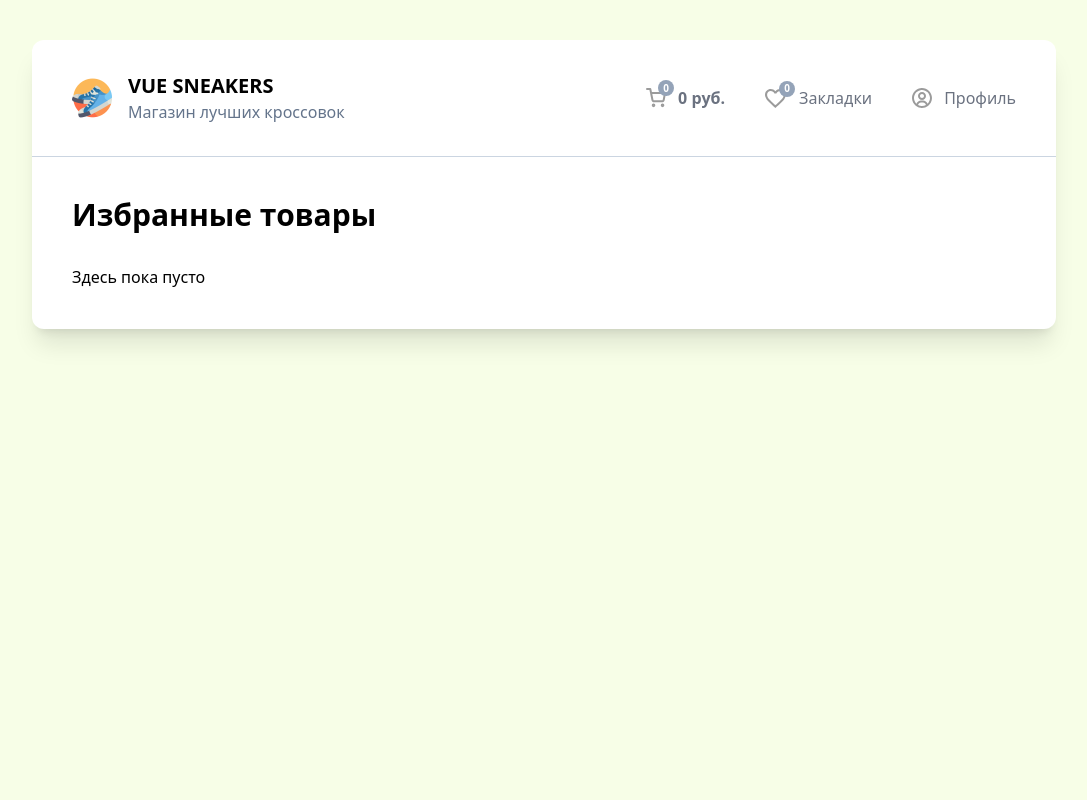
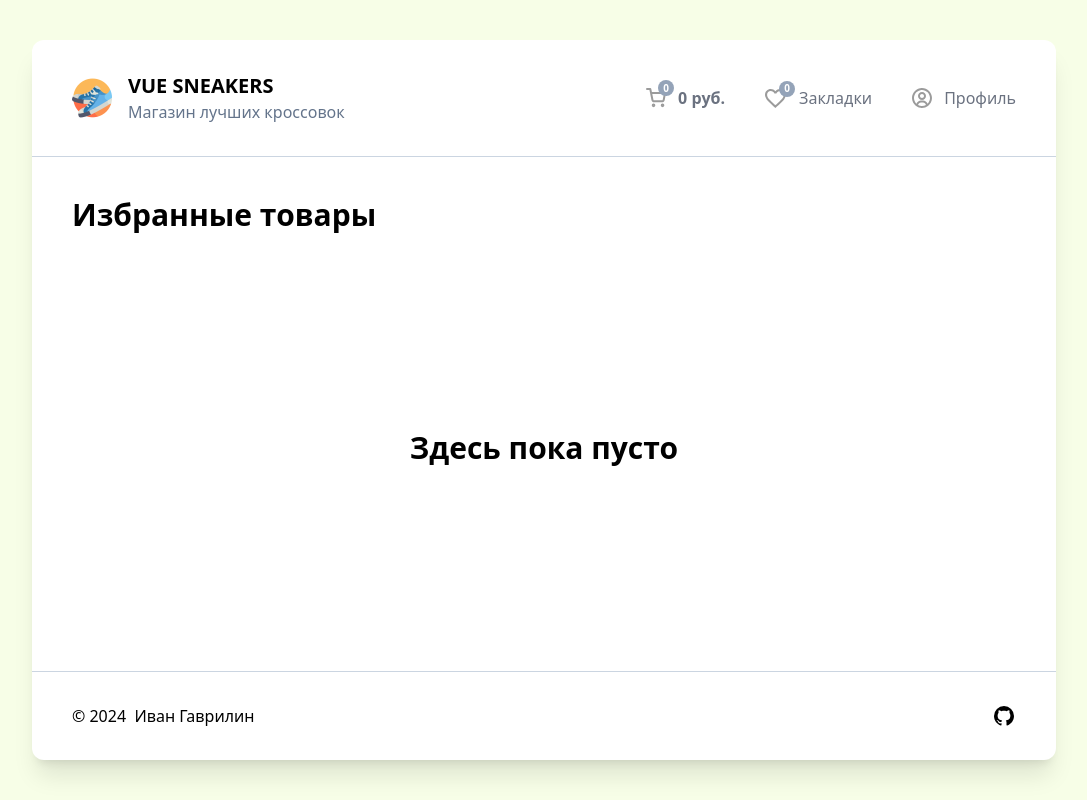
Before and after one commit to Ivan-Gav/vue-sneakers, a Vue app: page /vue-sneakers/favorites in a window 1280 px wide. Shown: the whole page, without its empty margins (96-1183 px from the left). Built offline with nearby package versions, Linux system fonts and the light colour scheme.

Commit message:
feat: add footer

```diff
--- a/src/App.vue
+++ b/src/App.vue
@@ -5,18 +5,21 @@
     :delivery-price="deliveryPrice"
   />
 
-  <div class="bg-white w-4/5 m-auto rounded-xl shadow-xl mt-10">
+  <div class="bg-white md:w-4/5 m-auto rounded-xl shadow-xl md:my-10 flex flex-col min-h-dvh md:min-h-[calc(100dvh-80px)]">
     <PageHeader @open-drawer="openDrawer" />
 
-    <main class="p-10">
+    <main class="p-10 grow flex flex-col">
       <RouterView />
     </main>
+
+    <PageFooter />
   </div>
 </template>
 
 <script setup>
 import { computed, provide, ref, watch } from 'vue'
 import PageHeader from './components/PageHeader.vue'
+import PageFooter from './components/PageFooter.vue'
 import CartDrawer from './components/CartDrawer.vue'
 
 const cart = ref([])
--- /dev/null
+++ b/src/components/PageFooter.vue
@@ -0,0 +1,27 @@
+<template>
+  <footer class="flex justify-between border-t border-slate-300 px-10 py-8">
+    <div >
+        <span>©&nbsp;2024&nbsp;</span>
+        <a href="https://gavrilin.online/" target="_blank">
+          Иван Гаврилин
+        </a>
+      </div>
+      <a
+
+        href="https://github.com/Ivan-Gav/vue-sneakers"
+        target="_blank"
+      >
+        <GitSVG />
+      </a>
+  </footer>
+</template>
+
+<script setup>
+import GitSVG from './svg/GitSVG.vue'
+
+
+</script>
+
+<style scoped>
+
+</style>
--- /dev/null
+++ b/src/components/svg/GitSVG.vue
@@ -0,0 +1,12 @@
+<template>
+  <svg xmlns="http://www.w3.org/2000/svg" width="24" height="24" viewBox="0 0 24 24">
+    <path
+      fill="currentColor"
+      d="M12 2A10 10 0 0 0 2 12c0 4.42 2.87 8.17 6.84 9.5c.5.08.66-.23.66-.5v-1.69c-2.77.6-3.36-1.34-3.36-1.34c-.46-1.16-1.11-1.47-1.11-1.47c-.91-.62.07-.6.07-.6c1 .07 1.53 1.03 1.53 1.03c.87 1.52 2.34 1.07 2.91.83c.09-.65.35-1.09.63-1.34c-2.22-.25-4.55-1.11-4.55-4.92c0-1.11.38-2 1.03-2.71c-.1-.25-.45-1.29.1-2.64c0 0 .84-.27 2.75 1.02c.79-.22 1.65-.33 2.5-.33c.85 0 1.71.11 2.5.33c1.91-1.29 2.75-1.02 2.75-1.02c.55 1.35.2 2.39.1 2.64c.65.71 1.03 1.6 1.03 2.71c0 3.82-2.34 4.66-4.57 4.91c.36.31.69.92.69 1.85V21c0 .27.16.59.67.5C19.14 20.16 22 16.42 22 12A10 10 0 0 0 12 2"
+    />
+  </svg>
+</template>
+
+<script setup></script>
+
+<style scoped></style>
--- a/src/pages/FavoritesPage.vue
+++ b/src/pages/FavoritesPage.vue
@@ -1,6 +1,6 @@
 <template>
   <h2 class="text-3xl font-bold mb-8">Избранные товары</h2>
-  <div v-if="!favorites.length">Здесь пока пусто</div>
+  <div v-if="!favorites.length" class="flex w-full justify-center items-center grow font-bold text-3xl text-center">Здесь пока пусто</div>
   <ProductList
     v-else
     :items="favorites"
```
